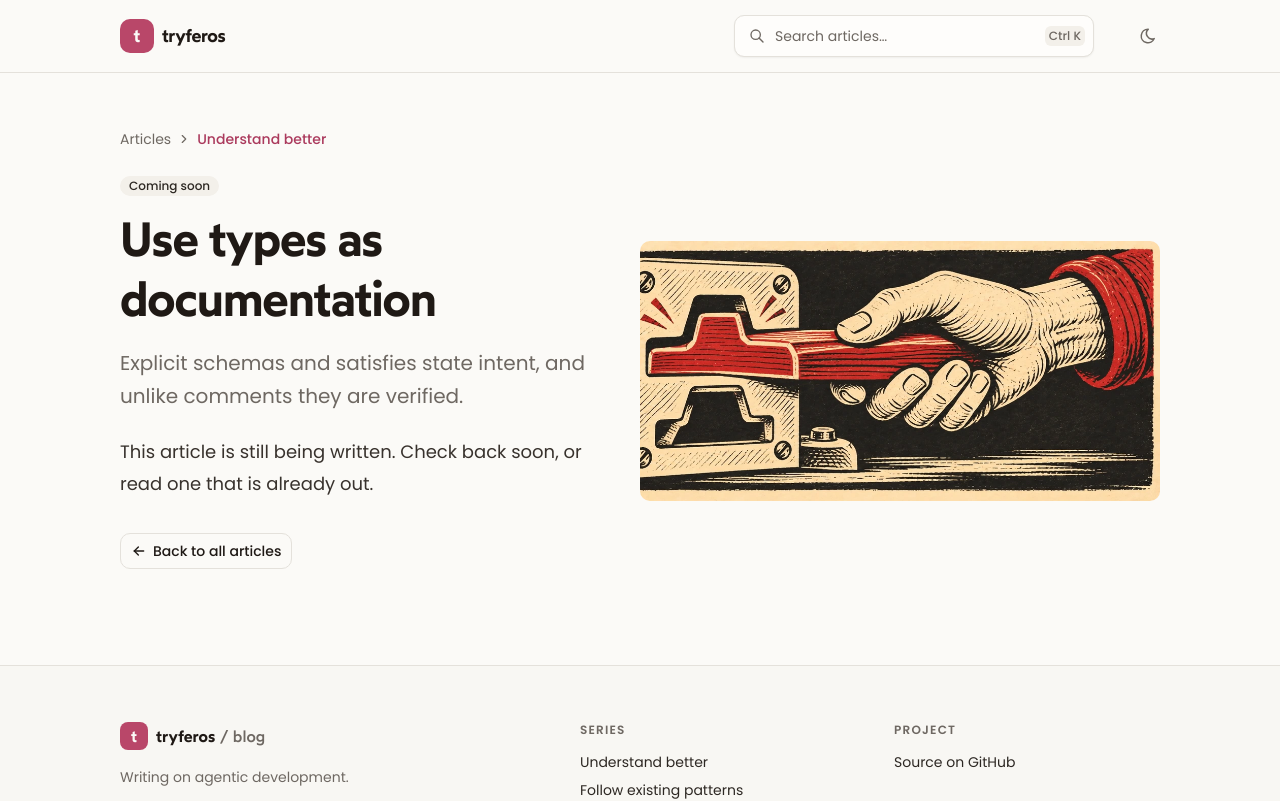
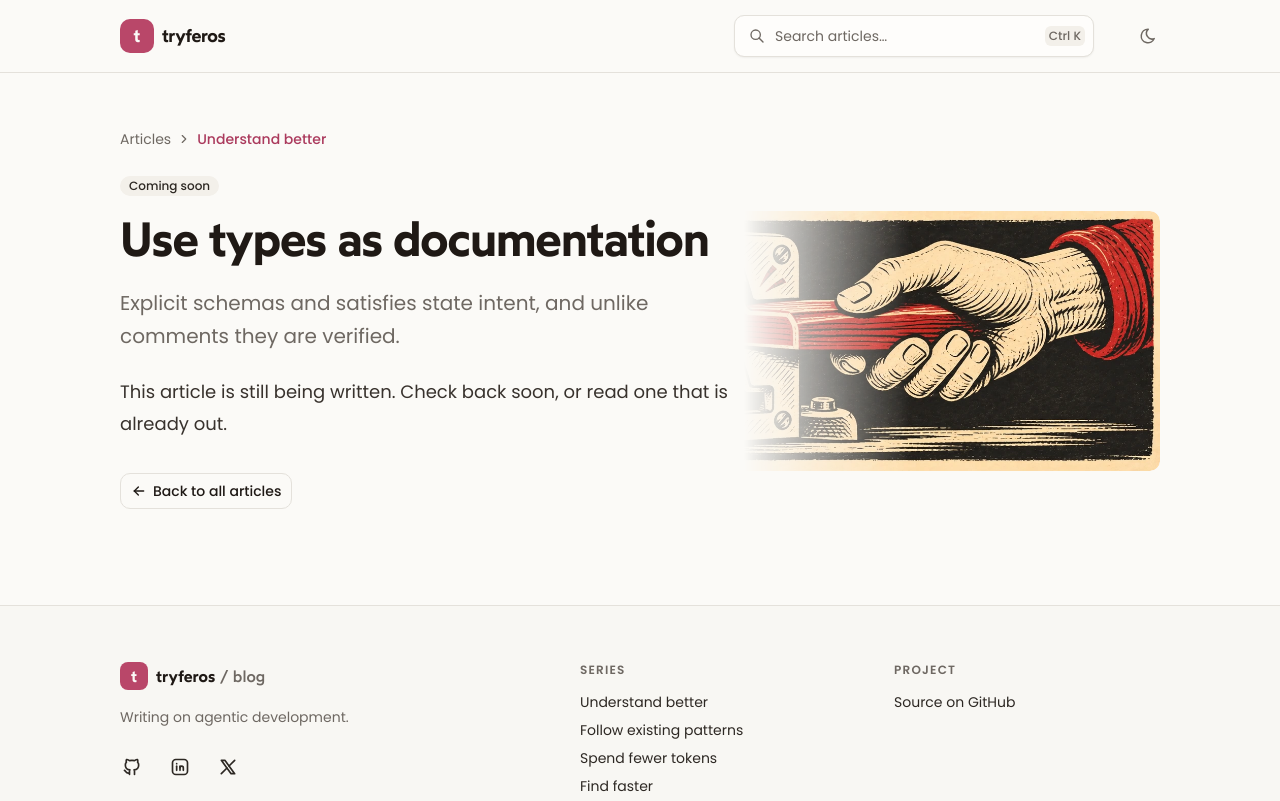
Before and after one commit to Tryferos/tryferos-blog, a Next.js app: page /understand-better/types-as-documentation in a window 1280 px wide. Shown: the top 801 px of the page. Built offline with nearby package versions, Linux system fonts and the light colour scheme.

Commit message:
feat: Let article headlines overlap illustrations

```diff
--- a/src/components/shared/article-header/ArticleHeaderLayout.shared.tsx
+++ b/src/components/shared/article-header/ArticleHeaderLayout.shared.tsx
@@ -10,14 +10,16 @@ export function ArticleHeaderLayout({ topic, article, children }: Props) {
   return (
     <header>
       <ArticleBreadcrumb topic={topic} />
-      <div className="mt-6 flex flex-col gap-6 md:flex-row md:items-center md:gap-8 lg:gap-12">
-        <div className="min-w-0 flex-1">{children}</div>
+      <div className="mt-6 flex flex-col gap-6 md:isolate md:grid md:grid-cols-1 md:items-center">
+        <div className="min-w-0 md:z-10 md:col-start-1 md:row-start-1 md:w-2/3 lg:w-3/5">
+          {children}
+        </div>
         <Image
           src={article.illustration.src}
           alt={article.illustration.alt}
           sizes="(min-width: 68rem) 32.5rem, (min-width: 64rem) calc(50vw - 1.5rem), (min-width: 48rem) calc(40vw - 1.2rem), calc(100vw - 3rem)"
           loading="eager"
-          className="h-auto w-full shrink-0 rounded-lg md:aspect-2/1 md:w-2/5 md:object-cover md:object-right lg:w-1/2"
+          className="h-auto w-full rounded-lg md:col-start-1 md:row-start-1 md:aspect-2/1 md:w-2/5 md:justify-self-end md:rounded-l-none md:mask-l-from-48% md:mask-l-to-80% md:object-cover md:object-right lg:w-1/2"
         />
       </div>
     </header>
```
